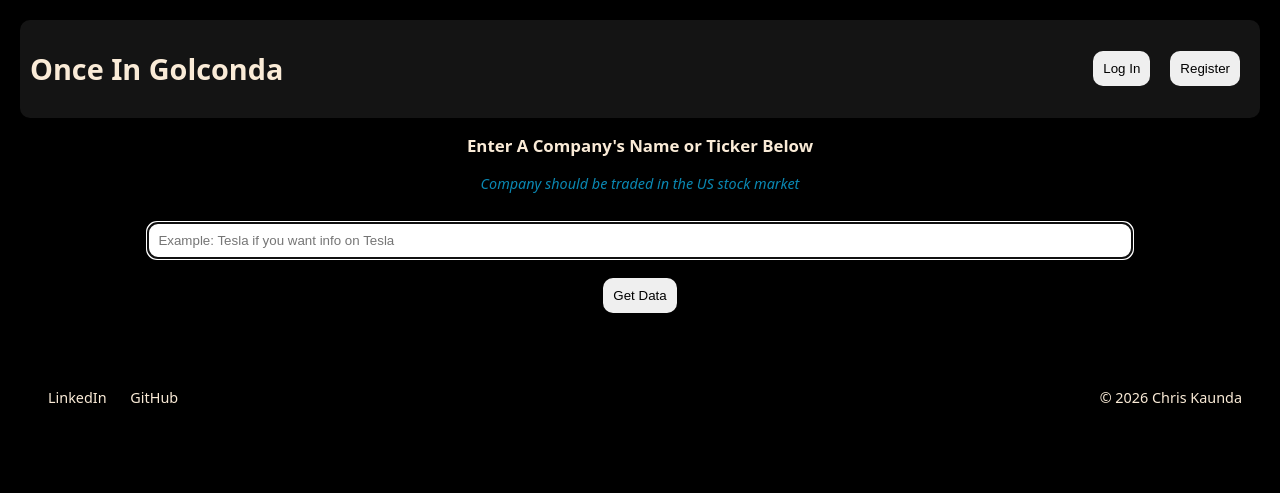
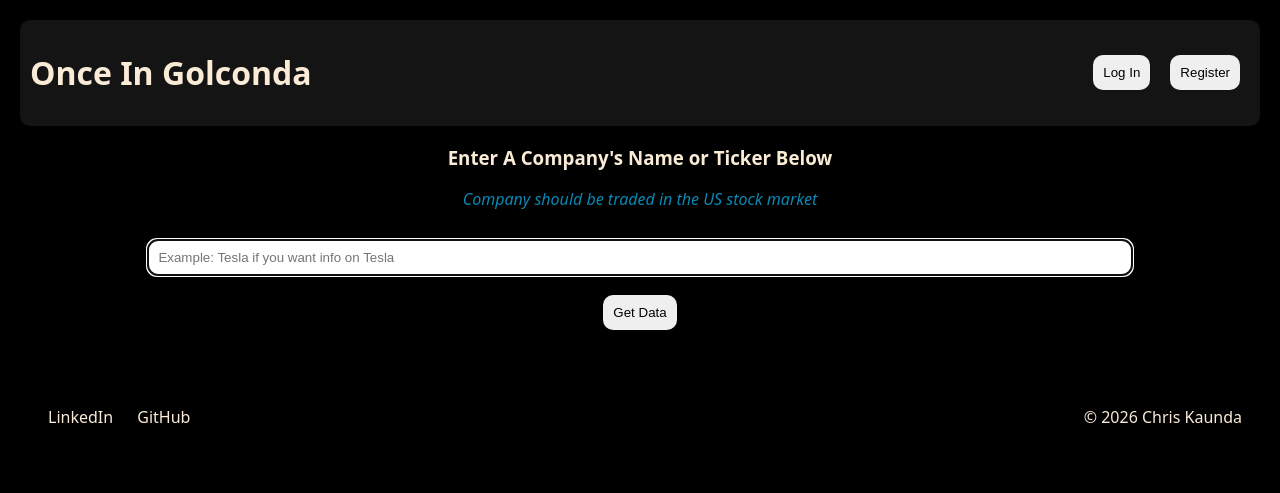
Before and after one commit to kaundachris/StockAnalyzer, a Flask app: page / in a window 1280 px wide. Shown: the top 493 px of the page. Run offline with Flask 3, Linux system fonts and the light colour scheme; some libraries are stand-ins or nearby versions.

Commit message:
Resizing of font

```diff
--- a/static/index.css
+++ b/static/index.css
@@ -4,7 +4,6 @@ body {
     background-color: black;
     padding: 10px;
     text-align: center;
-    font-size: .9rem;
     font-family:system-ui, -apple-system, BlinkMacSystemFont, 'Segoe UI', Roboto, Oxygen, Ubuntu, Cantarell, 'Open Sans', 'Helvetica Neue', sans-serif
 }
 
```
